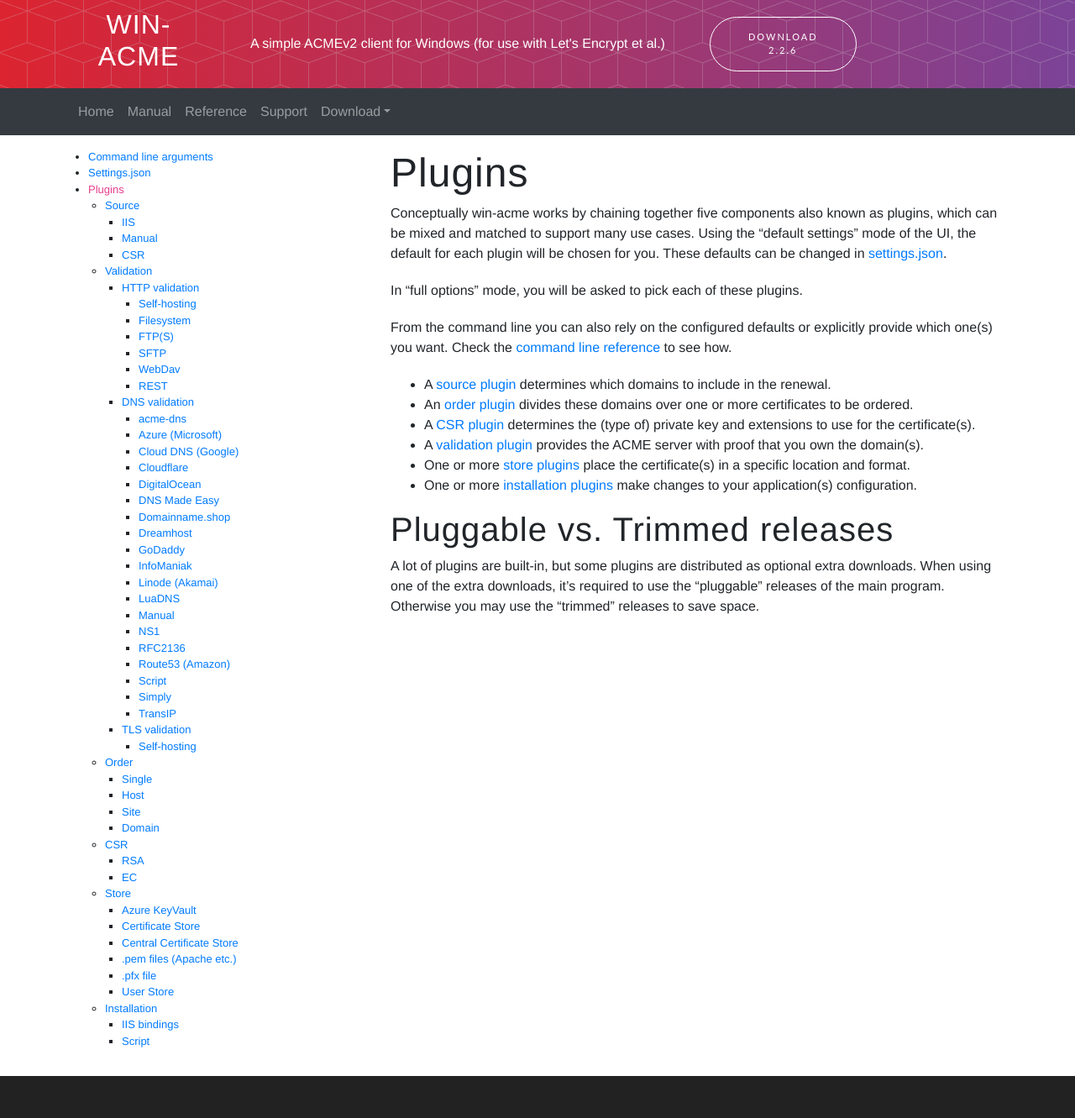
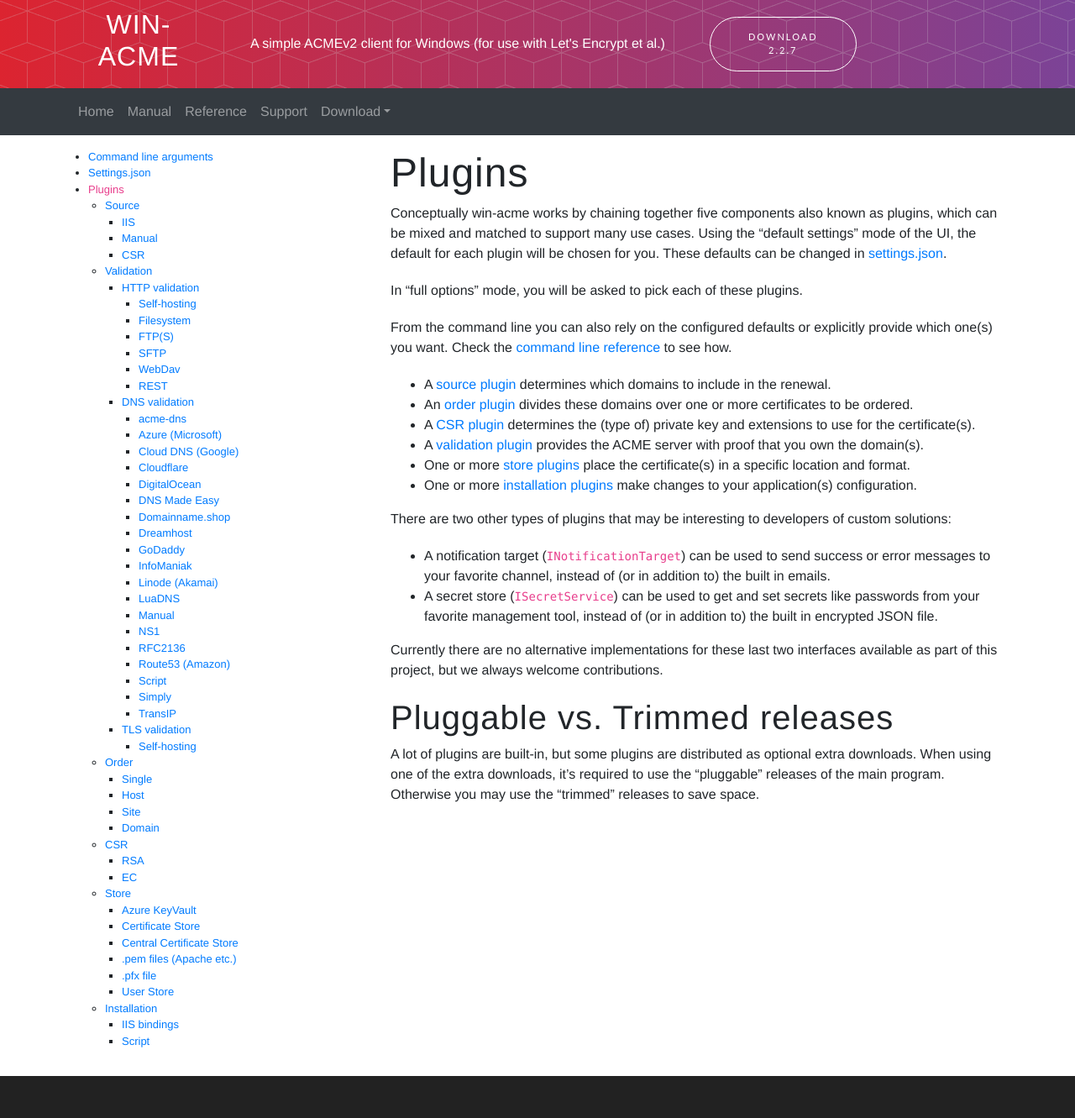
Before and after one commit to win-acme/win-acme.github.io, a Jekyll site: the page built from reference/plugins/index.md, in a window 1280 px wide. Shown: the whole page at 84% size. Built offline with Jekyll 4.4.1, drawn with Linux system fonts in a browser that asks for light colours; our own code applies the rules of GitHub Pages for plain Markdown files.

Commit message:
update 2.2.7

```diff
--- a/_config.yml
+++ b/_config.yml
@@ -1,9 +1,9 @@
 theme: jekyll-theme-merlot
 show_downloads: true
 google_analytics: UA-134924634-2
-releasename: 2.2.6
-releasetag: 2.2.6.1571
-releasebuild: 2.2.6.1571
+releasename: 2.2.7
+releasetag: 2.2.7.1612
+releasebuild: 2.2.7.1612
 exclude:
  - "bin"
  - "obj"
--- a/reference/plugins/index.md
+++ b/reference/plugins/index.md
@@ -20,6 +20,13 @@ one(s) you want. Check the [command line reference](/reference/cli) to see how.
 - One or more [store plugins](/reference/plugins/store/) place the certificate(s) in a specific location and format.
 - One or more [installation plugins](/reference/plugins/installation/) make changes to your application(s) configuration.
 
+There are two other types of plugins that may be interesting to developers of custom solutions:
+
+- A notification target (`INotificationTarget`) can be used to send success or error messages to your favorite channel, instead of (or in addition to) the built in emails.
+- A secret store (`ISecretService`) can be used to get and set secrets like passwords from your favorite management tool, instead of (or in addition to) the built in encrypted JSON file.
+
+Currently there are no alternative implementations for these last two interfaces available as part of this project, but we always welcome contributions.
+
 ## Pluggable vs. Trimmed releases
 
 A lot of plugins are built-in, but some plugins are distributed as optional extra downloads.
```
Also changed, not shown: reference/cli.md (+11 -2 lines), reference/settings.md (+7 -0 lines).
